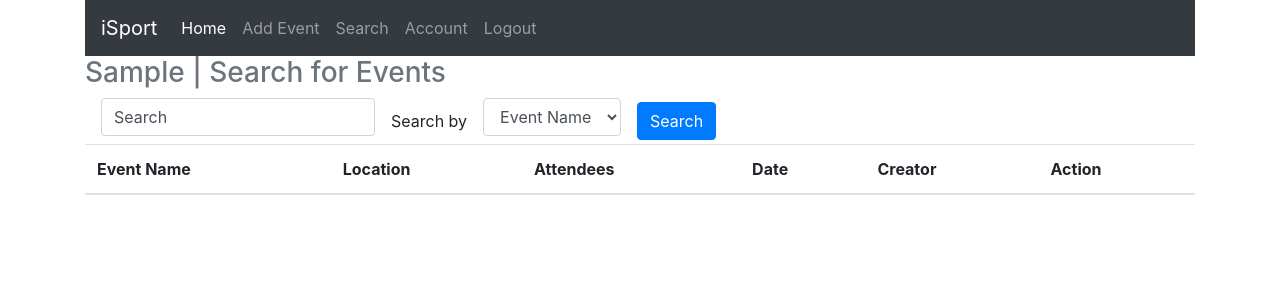
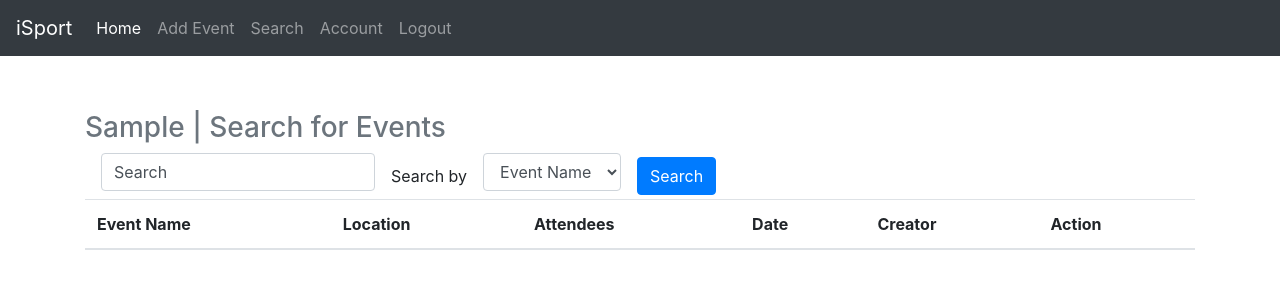
Before and after one commit to Tmstone/iSport, a Flask app: page /search in a window 1280 px wide. Shown: the top 300 px of the page. Run offline with Flask 2, Linux system fonts and the light colour scheme; the visitor is signed in with stand-in values (Sample User, id 1); data comes from the database, SQL or seed files in the repository; data that the repository does not hold is empty; some libraries are stand-ins or nearby versions.

Commit message:
made navigation fixed

```diff
--- a/static/style.css
+++ b/static/style.css
@@ -7,3 +7,6 @@
 #map {
      height: 100%;
 }
+#nav {
+     padding-top: 10%;
+}
--- a/templates/nav.html
+++ b/templates/nav.html
@@ -1,5 +1,5 @@
 
-<nav class="navbar navbar-expand-lg navbar-dark bg-dark">
+<nav class="navbar fixed-top navbar-expand-lg navbar-dark bg-dark">
      <a class="navbar-brand" href="/dashboard">iSport</a>
      <button class="navbar-toggler" type="button" data-toggle="collapse" data-target="#navbarNav" aria-controls="navbarNav" aria-expanded="false" aria-label="Toggle navigation">
           <span class="navbar-toggler-icon"></span>
```
